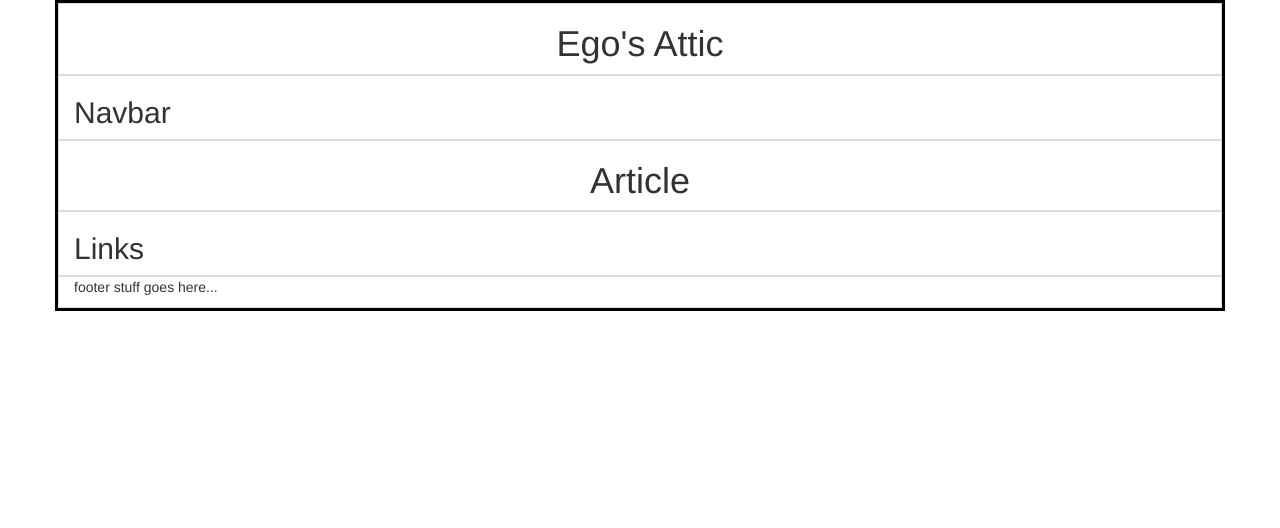
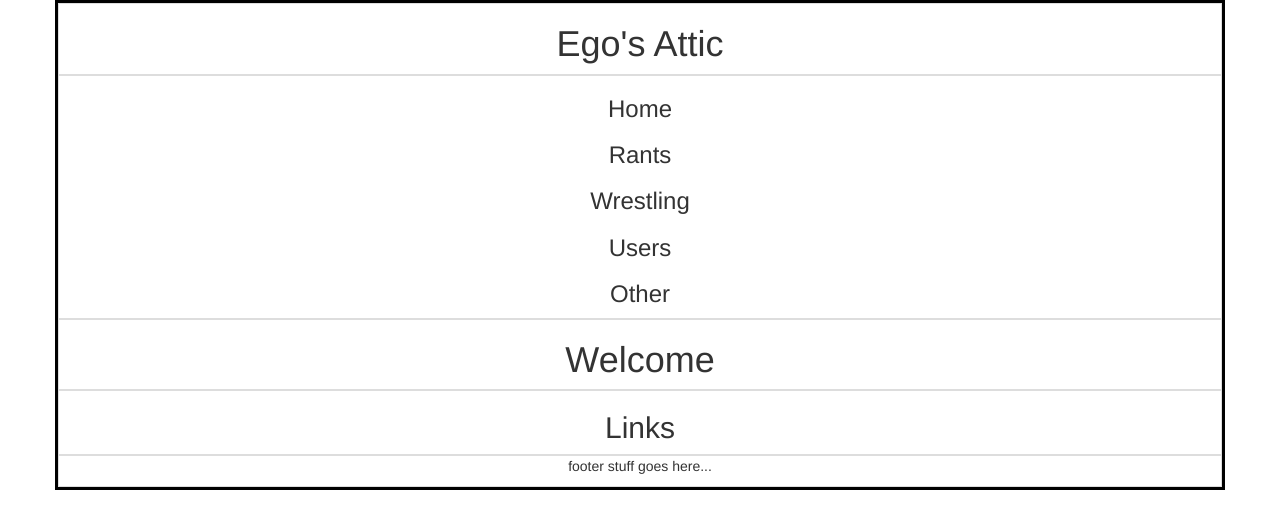
Before and after one commit to czmarc1/final, a plain HTML site: page index.html in a window 1280 px wide. Drawn offline with nearby package versions, Linux system fonts and the light colour scheme.

Commit message:
Update index.html

```diff
--- a/index.html
+++ b/index.html
@@ -15,10 +15,7 @@
     }
     header, nav, article, aside, footer {
         border: 1px solid #ddd;
-      }
-    header, article {
         text-align:center;
-    }
     </style>
 
     <!-- HTML5 Shim and Respond.js IE8 support of HTML5 elements and media queries -->
@@ -41,12 +38,16 @@
     </div>
     <div class="row">
         <nav class="col-md-12">
-            <h2>Navbar</h2>
+            <h3>Home</h3>
+            <h3>Rants</h3>
+            <h3>Wrestling</h3>
+            <h3>Users</h3>
+            <h3>Other</h3>
         </nav>
     </div>
     <div class="row">
         <article class="col-md-12">
-            <h1>Article</h1>
+            <h1>Welcome</h1>
         </article>
     </div>
     <div class="row">
```
